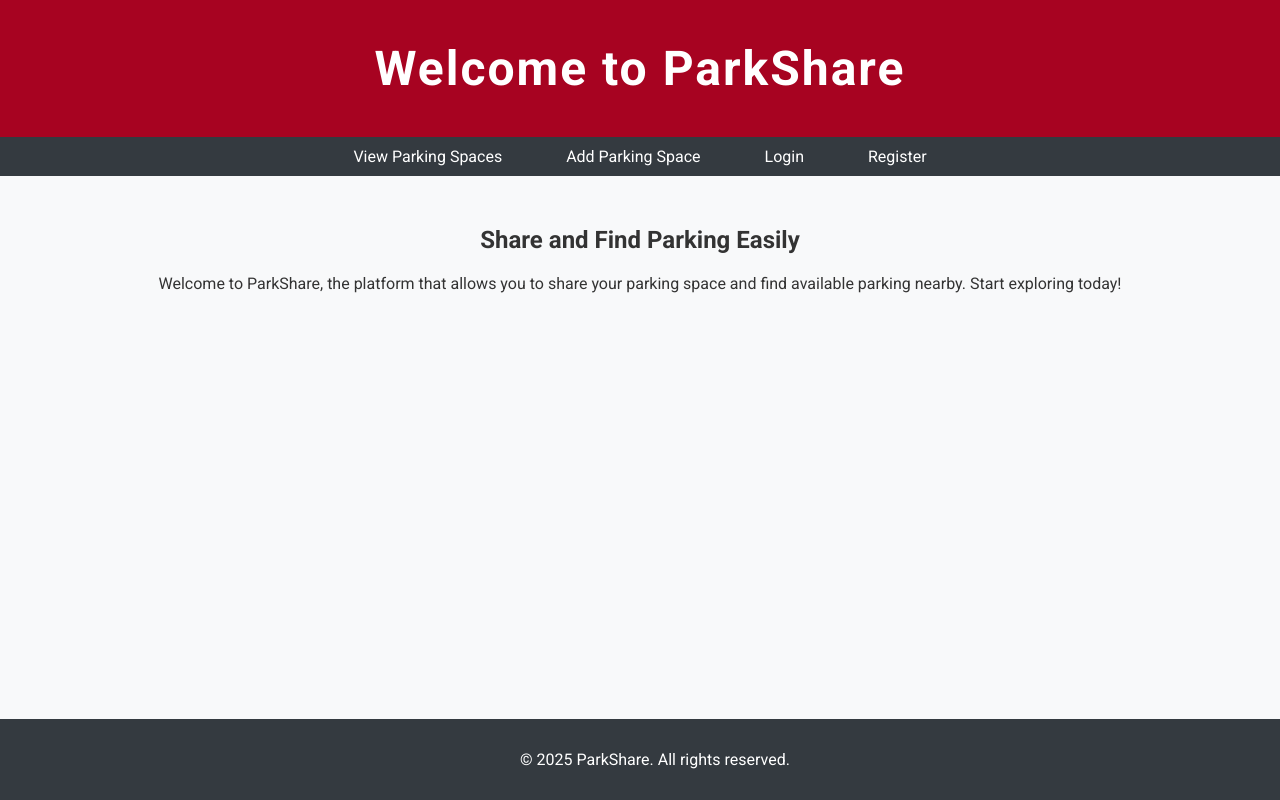
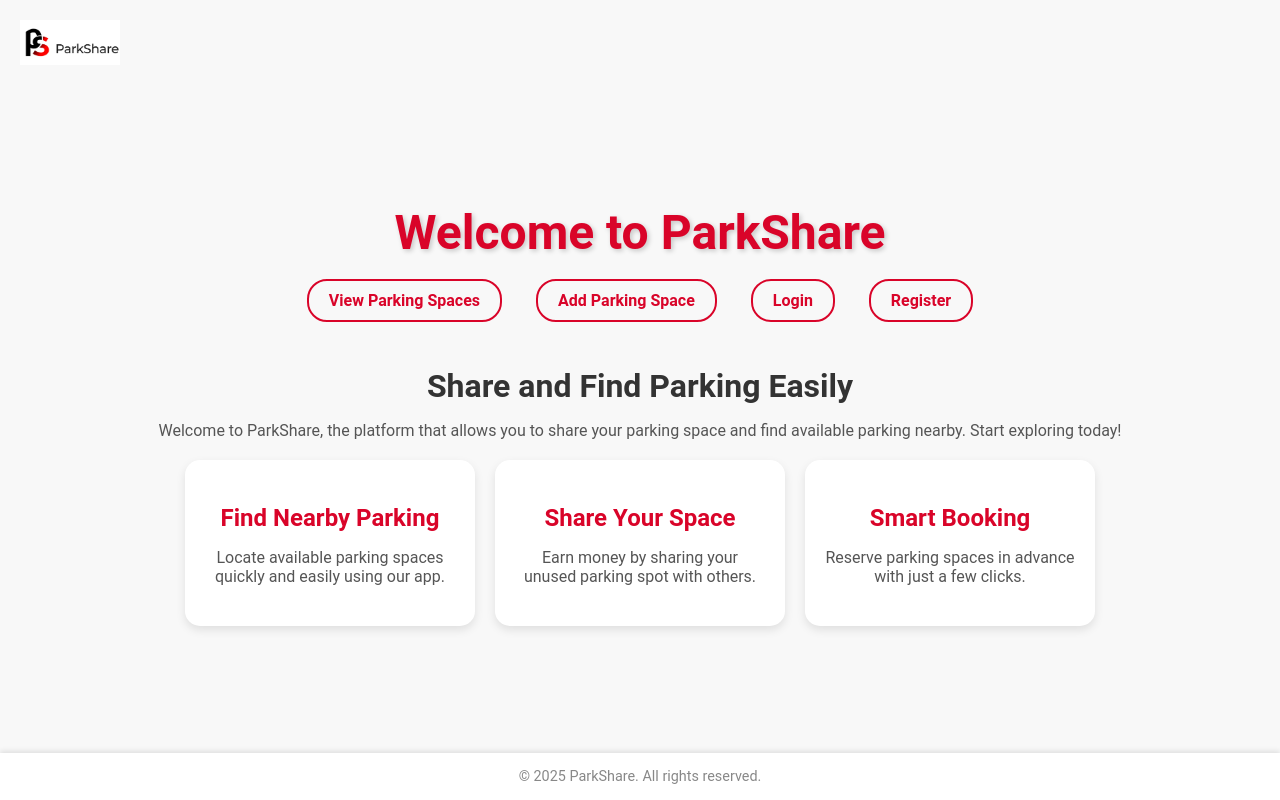
Before and after one commit to prakashroy1211/ParkShare, a Django app: page / in a window 1280 px wide. Run offline with Django 5.2, Linux system fonts and the light colour scheme.

Commit message:
logo added

```diff
--- a/parkshare/core/templates/core/home.html
+++ b/parkshare/core/templates/core/home.html
@@ -1,94 +1,212 @@
 <!DOCTYPE html>
+{% load static %}
 <html lang="en">
 <head>
     <meta charset="UTF-8">
     <meta name="viewport" content="width=device-width, initial-scale=1.0">
     <title>ParkShare - Home</title>
-    <link href="https://fonts.googleapis.com/css2?family=Roboto:wght@400;500;700&family=Open+Sans:wght@400;600&display=swap" rel="stylesheet">
     <style>
-        /* Global Styles */
+        /* General Styling */
         body {
             font-family: 'Roboto', sans-serif;
-            background-color: #f8f9fa;
             margin: 0;
             padding: 0;
-            color: #333;
+            background-color: #f8f8f8;
+            position: relative;
+            overflow: hidden;
+        }
+
+
+
+        /* Background Animation */
+        .bg-animation {
+            position: absolute;
+            top: 0;
+            left: 0;
+            width: 100%;
+            height: 100%;
+            background: url('') no-repeat center center;
+            background-size: cover;
+            opacity: 0.3;
+            z-index: -1;
+            animation: fadeInOut 6s infinite alternate;
+        }
+
+        @keyframes fadeInOut {
+            0% {
+                opacity: 0.2;
+            }
+            100% {
+                opacity: 0.3;
+            }
+        }
+
+        /* Main Container */
+        .container {
+            display: flex;
+            flex-direction: column;
+            align-items: center;
+            justify-content: center;
+            min-height: 100vh;
+            z-index: 1;
+            position: relative;
         }
 
         header {
-            background-color: #a70321;
-            padding: 40px;
             text-align: center;
-            color: white;
-            box-shadow: 0 4px 6px rgba(0, 0, 0, 0.1);
+            margin-bottom: 30px;
         }
 
         header h1 {
             font-size: 3rem;
+            color: #d90429;
             margin: 0;
-            letter-spacing: 2px;
+            text-shadow: 2px 2px 5px rgba(0, 0, 0, 0.2);
+        }
+        /* Logo Styling */
+        .logo {
+             position: absolute;
+             top: 20px;
+             left: 20px;
+             width: 100px; /* Adjust size as needed */
+             height: auto;
         }
 
+
         nav {
-            background-color: #343a40;
-            padding: 10px;
-            text-align: center;
+            margin-bottom: 30px;
         }
 
         nav a {
-            font-size: 16px;
-            color: #ffffff;
+            text-decoration: none;
+            color: #d90429;
+            font-weight: bold;
             margin: 0 15px;
-            text-decoration: none;
-            padding: 10px 15px;
-            border-radius: 5px;
-            transition: background-color 0.3s ease;
+            padding: 10px 20px;
+            border: 2px solid #d90429;
+            border-radius: 20px;
+            transition: all 0.3s ease;
         }
 
         nav a:hover {
-            background-color: #a70321;
+            color: #fff;
+            background-color: #d90429;
         }
 
-        .container {
-            padding: 30px;
+        .content {
             text-align: center;
+            animation: slideIn 1.5s ease;
+        }
+
+        @keyframes slideIn {
+            0% {
+                transform: translateY(50px);
+                opacity: 0;
+            }
+            100% {
+                transform: translateY(0);
+                opacity: 1;
+            }
+        }
+
+        .content h2 {
+            font-size: 2rem;
+            color: #333;
+            margin-bottom: 10px;
+        }
+
+        .content p {
+            font-size: 1rem;
+            color: #555;
+            margin-bottom: 20px;
+        }
+
+        .features {
+            display: flex;
+            justify-content: center;
+            gap: 20px;
+            flex-wrap: wrap;
+        }
+
+        .feature {
+            background: #fff;
+            padding: 20px;
+            border-radius: 15px;
+            box-shadow: 0 4px 10px rgba(0, 0, 0, 0.1);
+            width: 250px;
+            text-align: center;
+            transition: transform 0.3s, box-shadow 0.3s;
+        }
+
+        .feature:hover {
+            transform: translateY(-10px);
+            box-shadow: 0 8px 20px rgba(0, 0, 0, 0.2);
+        }
+
+        .feature h3 {
+            font-size: 1.5rem;
+            color: #d90429;
+            margin-bottom: 10px;
+        }
+
+        .feature p {
+            font-size: 1rem;
+            color: #555;
         }
 
         footer {
-            background-color: #343a40;
-            color: white;
             text-align: center;
-            padding: 15px;
+            padding: 15px 0;
+            background-color: #fff;
             position: fixed;
             bottom: 0;
             width: 100%;
+            box-shadow: 0 -2px 5px rgba(0, 0, 0, 0.1);
         }
 
-        @media (max-width: 768px) {
-            header h1 {
-                font-size: 2rem;
+        footer p {
+            margin: 0;
+            color: #888;
+            font-size: 0.9rem;
         }
 
-            nav a {
-                font-size: 14px;
-                margin: 5px;
-            }
-        }
     </style>
 </head>
 <body>
+    <div class="bg-animation"></div>
+    <div class="container">
+        <header>
+            <img src="{% static 'images/Slice 1.png' %}" alt="ParkShare Logo" class="logo">
+
+        </header>
+
         <header>
             <h1>Welcome to ParkShare</h1>
         </header>
         <nav>
-        <a href="{% url 'core:parking_space_list' %}">View Parking Spaces</a>
-        <a href="{% url 'core:add_parking_space' %}">Add Parking Space</a>
+            <a href="{% url 'core:user_login' %}">View Parking Spaces</a>
+            <a href="{% url 'core:user_login' %}">Add Parking Space</a>
             <a href="{% url 'core:user_login' %}">Login</a>
-        <a href="{% url 'core:register' %}">Register</a> <!-- Register button added here -->
+            <a href="{% url 'core:register' %}">Register</a>
         </nav>
-    <div class="container">
+        <div class="content">
             <h2>Share and Find Parking Easily</h2>
             <p>Welcome to ParkShare, the platform that allows you to share your parking space and find available parking nearby. Start exploring today!</p>
+            <div class="features">
+                <div class="feature">
+                    <h3>Find Nearby Parking</h3>
+                    <p>Locate available parking spaces quickly and easily using our app.</p>
+                </div>
+                <div class="feature">
+                    <h3>Share Your Space</h3>
+                    <p>Earn money by sharing your unused parking spot with others.</p>
+                </div>
+                <div class="feature">
+                    <h3>Smart Booking</h3>
+                    <p>Reserve parking spaces in advance with just a few clicks.</p>
+                </div>
+            </div>
+        </div>
     </div>
     <footer>
         <p>&copy; 2025 ParkShare. All rights reserved.</p>
```
Also changed, not shown: parkshare/core/templates/core/login.html (+15 -1 lines), parkshare/core/templates/core/register.html (+18 -1 lines), parkshare/static/images/Slice 1.png (added). Lines whose indentation alone changed are shown as unchanged.
